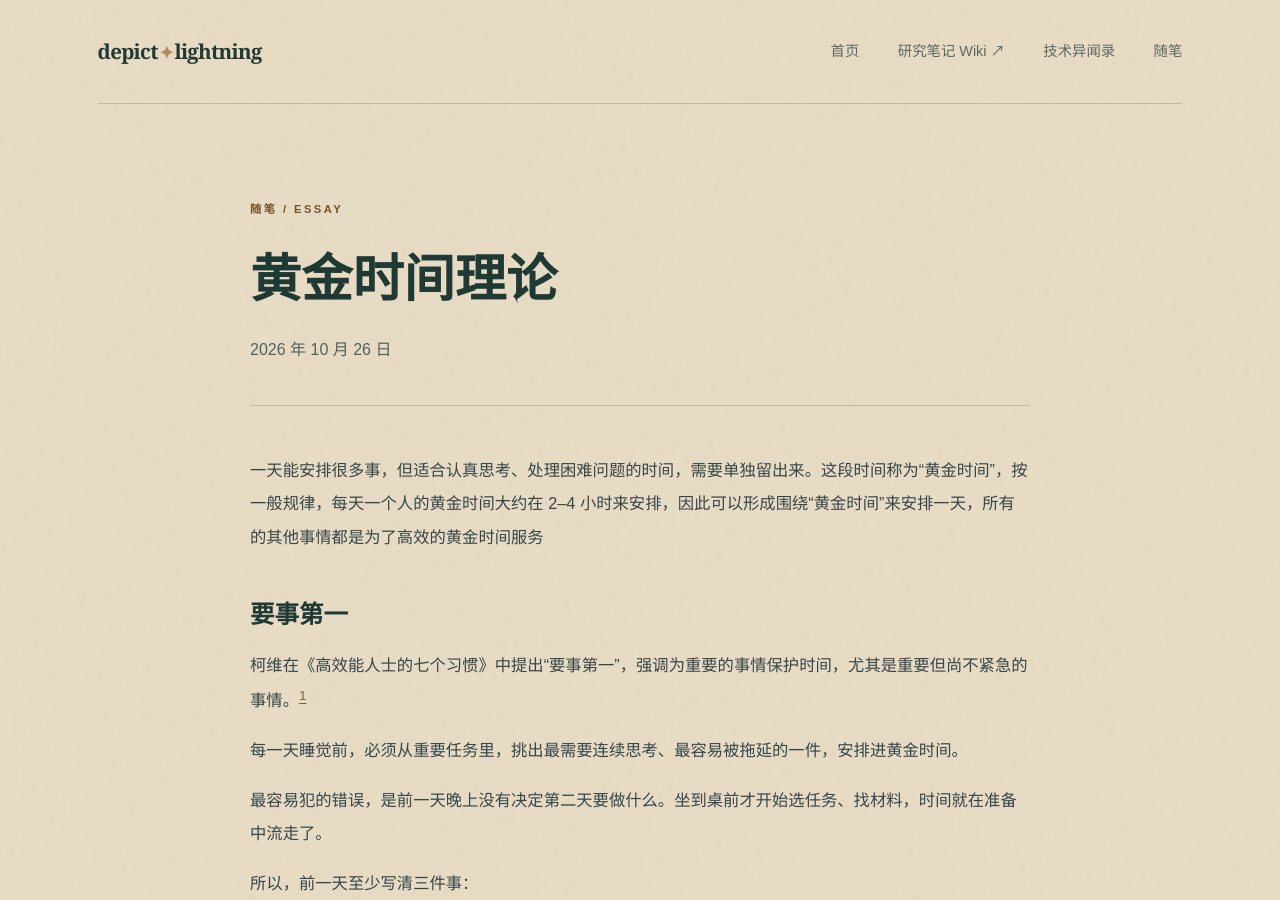
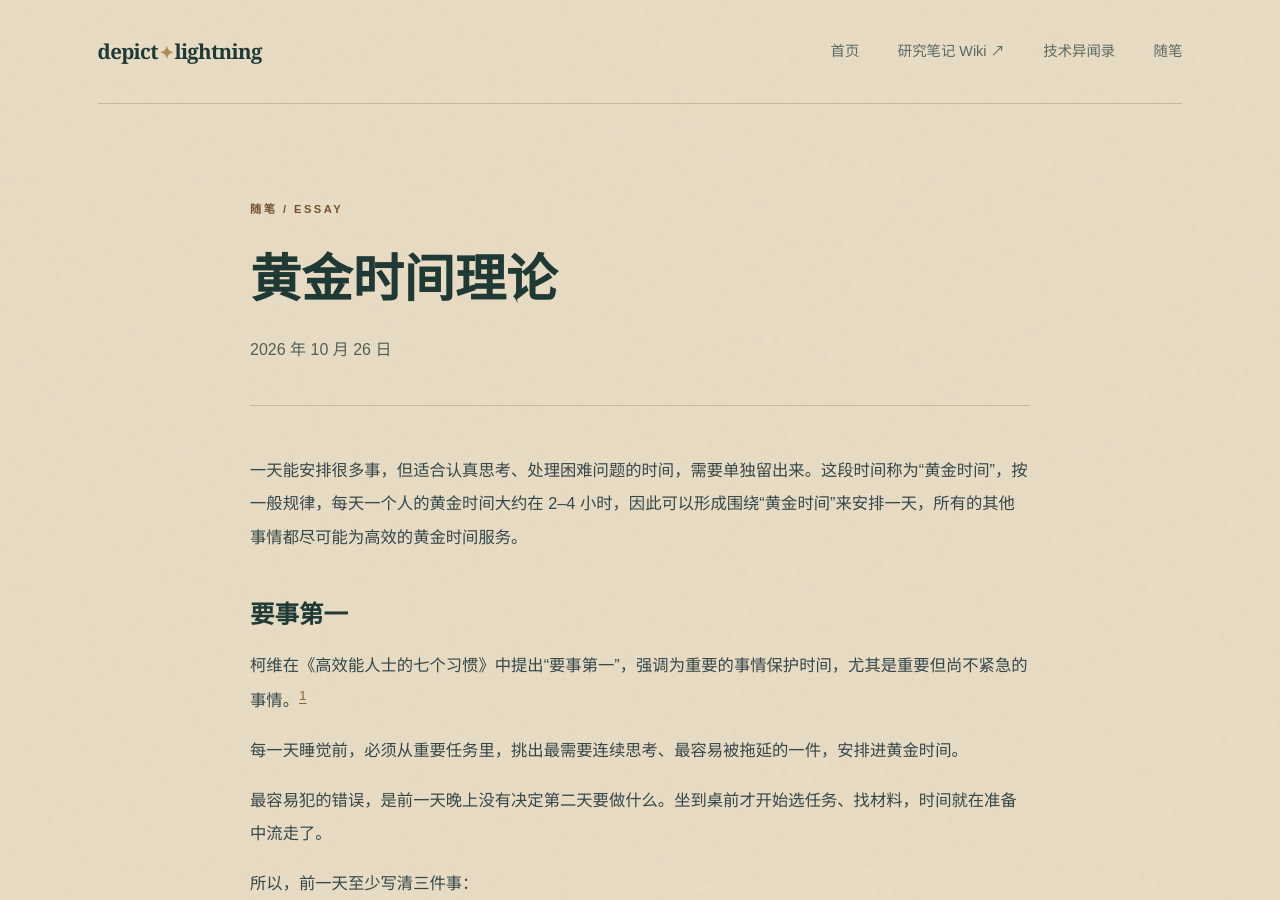
Before and after one commit to depictlightning/depictlightning.github.io, a Jekyll site: the page built from _posts/2026-10-26-golden-hours.md, in a window 1280 px wide and 900 px high. Built offline with Jekyll 4.4.1, drawn with Linux system fonts in a browser that asks for light colours; some of the changed text lies outside the part shown.

Commit message:
Separate exercise and meditation paragraphs and apply essay edits

```diff
--- a/_posts/2026-10-26-golden-hours.md
+++ b/_posts/2026-10-26-golden-hours.md
@@ -6,7 +6,7 @@ categories: [essay]
 description: 提前决定做什么，把精力最好的时间留给要事，并保护它不被碎片信息和临时事务占用。
 ---
 
-一天能安排很多事，但适合认真思考、处理困难问题的时间，需要单独留出来。这段时间称为“黄金时间”，按一般规律，每天一个人的黄金时间大约在 2–4 小时来安排，因此可以形成围绕“黄金时间”来安排一天，所有的其他事情都是为了高效的黄金时间服务
+一天能安排很多事，但适合认真思考、处理困难问题的时间，需要单独留出来。这段时间称为“黄金时间”，按一般规律，每天一个人的黄金时间大约在 2–4 小时，因此可以形成围绕“黄金时间”来安排一天，所有的其他事情都尽可能为高效的黄金时间服务。
 
 
 ## 要事第一
```
Also changed, not shown: other parts of _posts/2026-10-26-golden-hours.md (+3 -1 lines).
